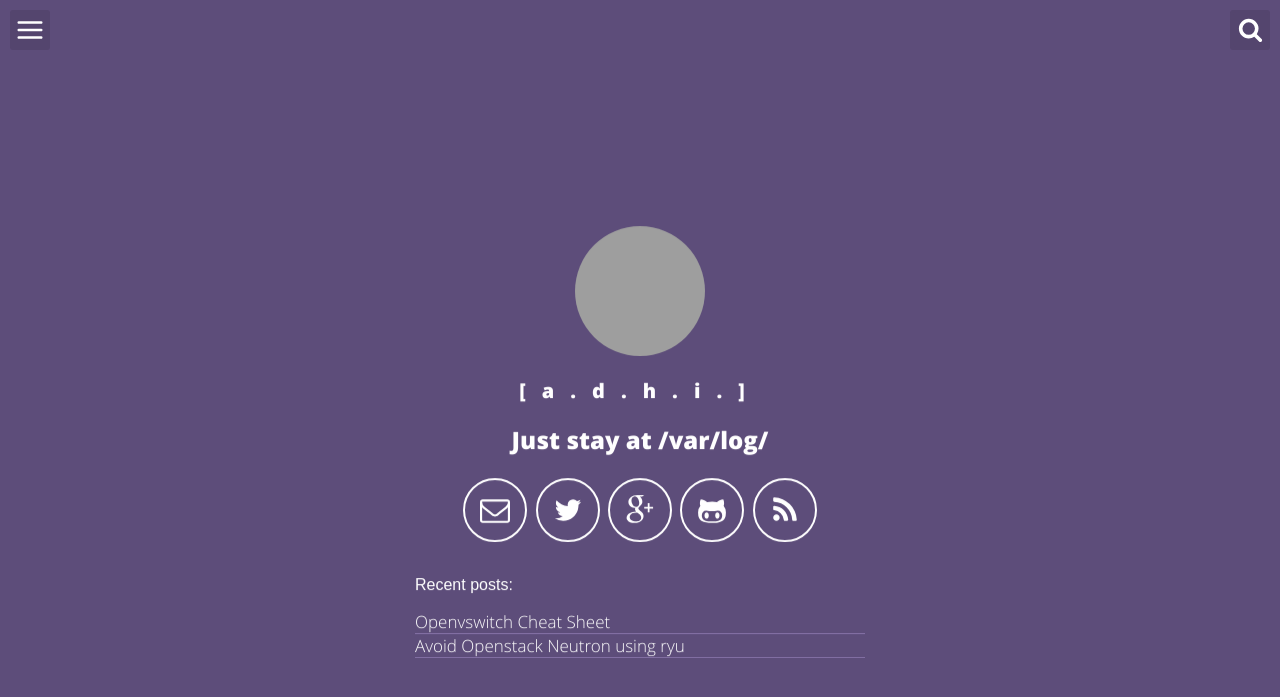
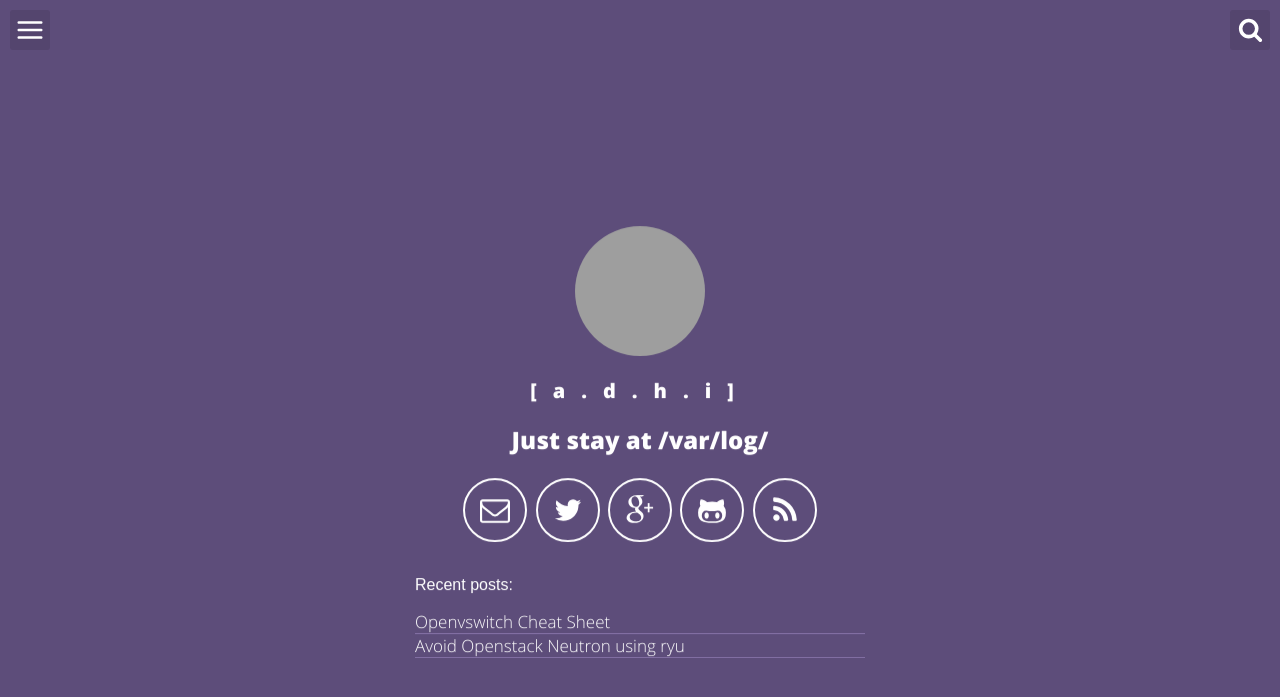
Before and after one commit to adhioutlined/adhioutlined.github.io, a Jekyll site: the page built from index.html, in a window 1280 px wide. Shown: the top 697 px of the page. Built offline with Jekyll 4.4.1, drawn with Linux system fonts in a browser that asks for light colours; grey boxes are pictures that could not be loaded.

Commit message:
change name

```diff
--- a/_config.yml
+++ b/_config.yml
@@ -4,7 +4,7 @@ description: "Just stay at /var/log/"
 baseurl: '' # for test: remove string '/space-jekyll-templa' to ''
 url: "https://adhioutlined.github.io" # for test: remove string 'http://victorvoid.github.io' to '' but in production: 'https:yourusername.githu.io'
 # User settings
-username: a.d.h.i.
+username: a.d.h.i
 user_title: Lorem Ipsum - FrontEnd
 email: adhi.pri@gmail.com
 twitter_username: adhioutlined
```
